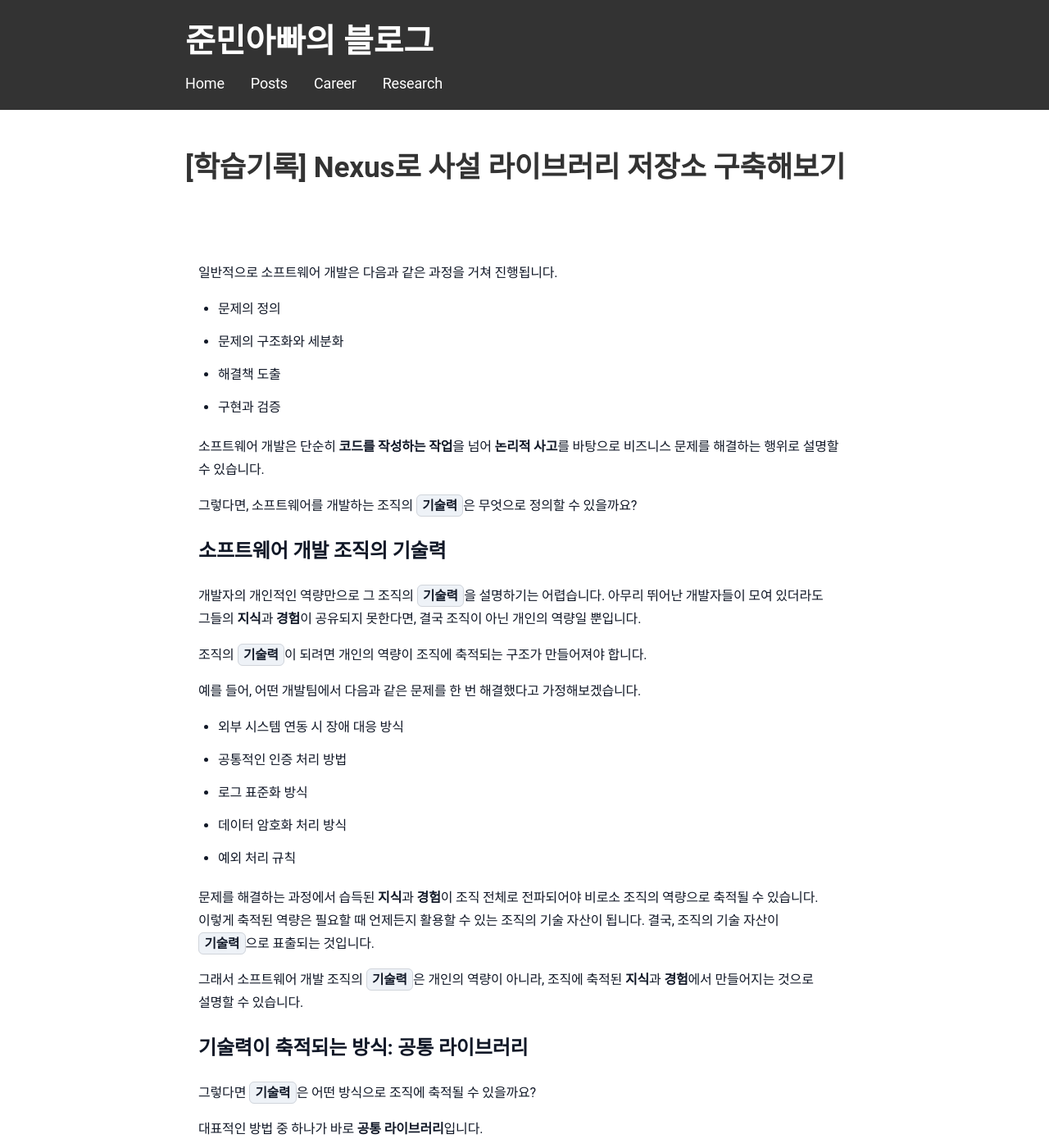
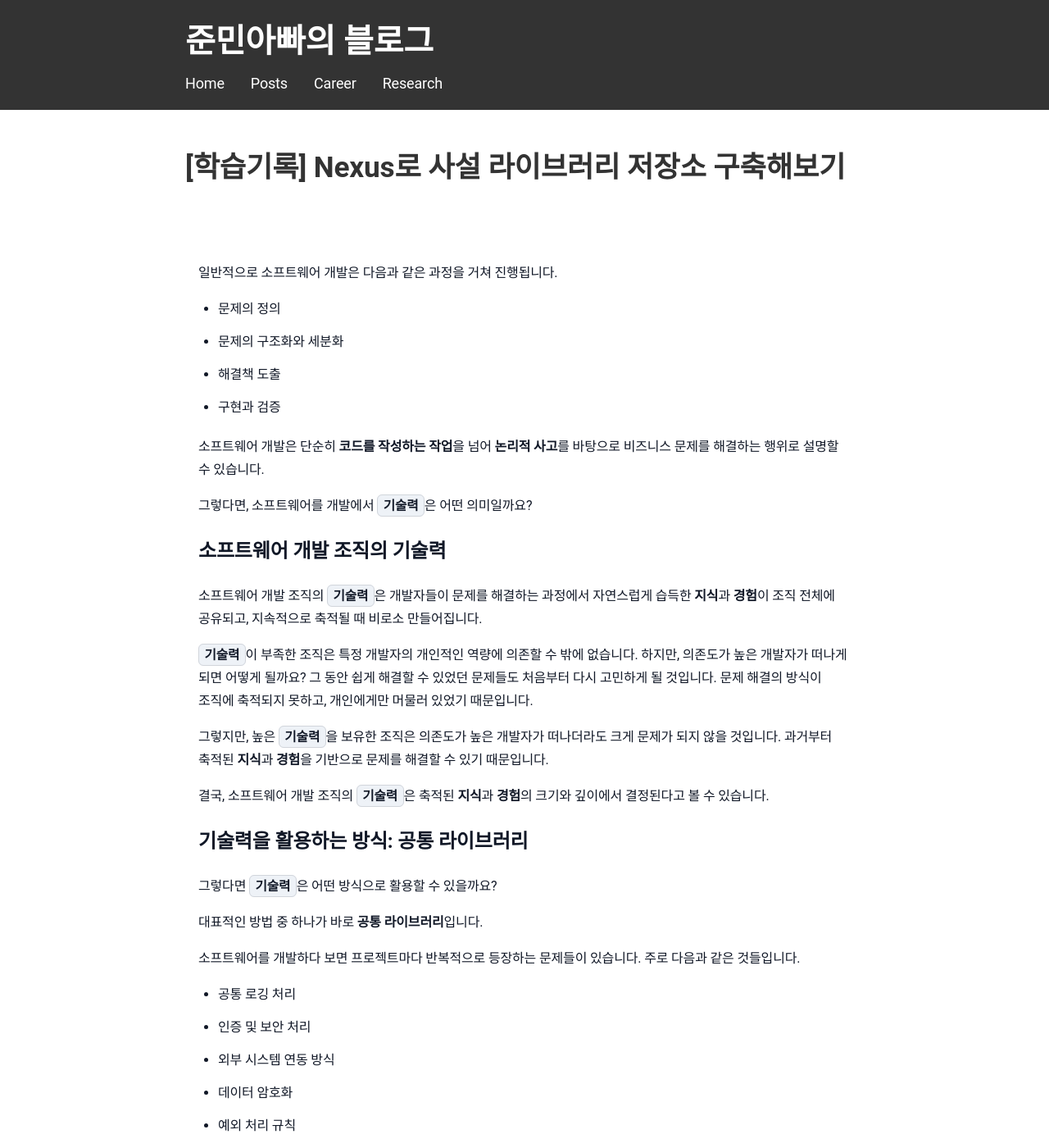
Before and after one commit to sanghoon-lee/sanghoon-lee.github.io, a Jekyll site: the page built from _posts/2026-03-10-localNexus.md, in a window 1280 px wide and 1400 px high. Shown: the whole window at 82% size. Built offline with Jekyll 4.4.1, drawn with Linux system fonts in a browser that asks for light colours; nearby versions of some CDN libraries; comment, search, counter and statistics services are not loaded.

Commit message:
Nexus 포스팅 추가

```diff
--- a/_posts/2026-03-10-localNexus.md
+++ b/_posts/2026-03-10-localNexus.md
@@ -25,29 +25,21 @@ categories: 학습기록
 
 소프트웨어 개발은 단순히 **코드를 작성하는 작업**을 넘어 **논리적 사고**를 바탕으로 비즈니스 문제를 해결하는 행위로 설명할 수 있습니다.
 
-그렇다면, 소프트웨어를 개발하는 조직의 `기술력`은 무엇으로 정의할 수 있을까요?
+그렇다면, 소프트웨어를 개발에서 `기술력`은 어떤 의미일까요?
 
 ## 소프트웨어 개발 조직의 기술력
 
-개발자의 개인적인 역량만으로 그 조직의 `기술력`을 설명하기는 어렵습니다. 아무리 뛰어난 개발자들이 모여 있더라도 그들의 **지식**과 **경험**이 공유되지 못한다면, 결국 조직이 아닌 개인의 역량일 뿐입니다.
+소프트웨어 개발 조직의 `기술력`은 개발자들이 문제를 해결하는 과정에서 자연스럽게 습득한 **지식**과 **경험**이 조직 전체에 공유되고, 지속적으로 축적될 때 비로소 만들어집니다.
 
-조직의 `기술력`이 되려면 개인의 역량이 조직에 축적되는 구조가 만들어져야 합니다.
+`기술력`이 부족한 조직은 특정 개발자의 개인적인 역량에 의존할 수 밖에 없습니다. 하지만, 의존도가 높은 개발자가 떠나게 되면 어떻게 될까요? 그 동안 쉽게 해결할 수 있었던 문제들도 처음부터 다시 고민하게 될 것입니다. 문제 해결의 방식이 조직에 축적되지 못하고, 개인에게만 머물러 있었기 때문입니다.
 
-예를 들어, 어떤 개발팀에서 다음과 같은 문제를 한 번 해결했다고 가정해보겠습니다.
+그렇지만, 높은 `기술력`을 보유한 조직은 의존도가 높은 개발자가 떠나더라도 크게 문제가 되지 않을 것입니다. 과거부터 축적된 **지식**과 **경험**을 기반으로 문제를 해결할 수 있기 때문입니다.
 
-* 외부 시스템 연동 시 장애 대응 방식
-* 공통적인 인증 처리 방법
-* 로그 표준화 방식
-* 데이터 암호화 처리 방식
-* 예외 처리 규칙
+결국, 소프트웨어 개발 조직의 `기술력`은 축적된 **지식**과 **경험**의 크기와 깊이에서 결정된다고 볼 수 있습니다.
 
-문제를 해결하는 과정에서 습득된 **지식**과 **경험**이 조직 전체로 전파되어야 비로소 조직의 역량으로 축적될 수 있습니다. 이렇게 축적된 역량은 필요할 때 언제든지 활용할 수 있는 조직의 기술 자산이 됩니다. 결국, 조직의 기술 자산이 `기술력`으로 표출되는 것입니다.
+## 기술력을 활용하는 방식: 공통 라이브러리
 
-그래서 소프트웨어 개발 조직의 `기술력`은 개인의 역량이 아니라, 조직에 축적된 **지식**과 **경험**에서 만들어지는 것으로 설명할 수 있습니다.
-
-## 기술력이 축적되는 방식: 공통 라이브러리
-
-그렇다면 `기술력`은 어떤 방식으로 조직에 축적될 수 있을까요?
+그렇다면 `기술력`은 어떤 방식으로 활용할 수 있을까요?
 
 대표적인 방법 중 하나가 바로 **공통 라이브러리**입니다.
 
```
